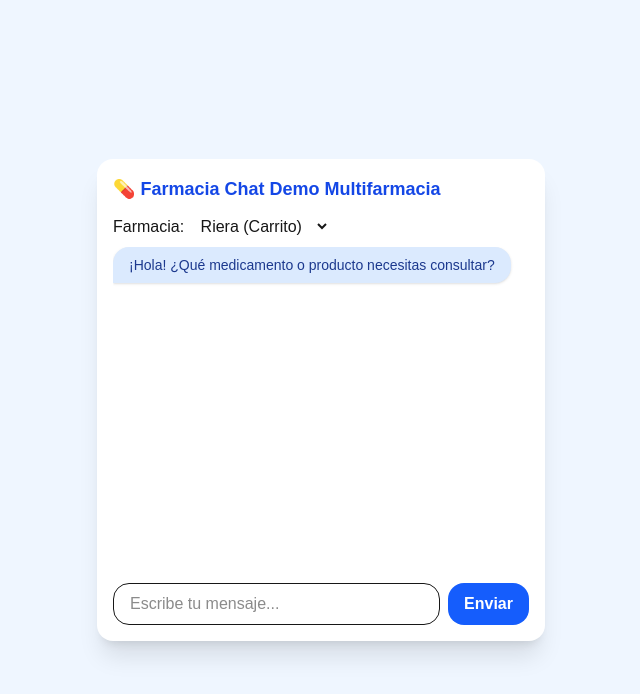
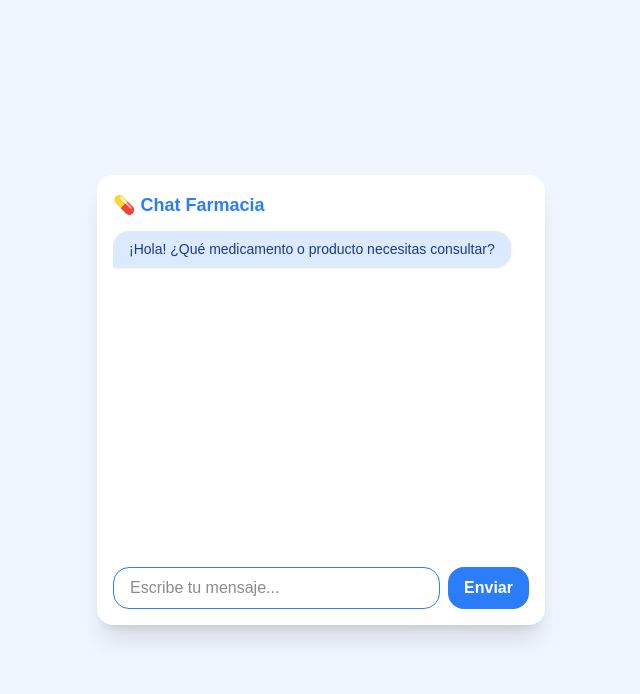
Before and after one commit to Davis9911/farmacia-frontend, a Next.js app: page / in a window 1280 px wide. Shown: the top 694 px of the page, without its empty margins (319-959 px from the left). Built offline with nearby package versions, Linux system fonts and the light colour scheme.

Commit message:
Personalizacion visual por URL

```diff
--- a/src/app/page.js
+++ b/src/app/page.js
@@ -1,12 +1,32 @@
 "use client";
-import { useState } from "react";
+import { useState, useEffect } from "react";
+
+// Función para leer parámetros de la URL
+function getQueryParams() {
+  if (typeof window === "undefined") return {
+    color: "#2B7DFA",
+    logo: "",
+    farmaciaId: "riera"
+  };
+  const params = new URLSearchParams(window.location.search);
+  return {
+    color: params.get("color") || "#2B7DFA",
+    logo: params.get("logo") || "",
+    farmaciaId: params.get("farmacia_id") || "riera"
+  };
+}
 
 export default function Home() {
+  // Lee los parámetros solo una vez al principio
+  const { color, logo, farmaciaId } = getQueryParams();
+
   const [messages, setMessages] = useState([
     { sender: "bot", text: "¡Hola! ¿Qué medicamento o producto necesitas consultar?" }
   ]);
   const [input, setInput] = useState("");
-  const [farmaciaId, setFarmaciaId] = useState("riera"); // por defecto "riera"
+
+  // Si algún día quieres que el usuario pueda cambiar de farmacia sin recargar,
+  // puedes volver a poner el selector. Ahora solo usa la que llega por URL.
 
   function parseBotReply(text) {
     // Detecta cualquier enlace (no solo WhatsApp)
@@ -74,11 +94,11 @@ export default function Home() {
         method: "POST",
         headers: {
           "Content-Type": "application/json",
-          "x-api-key": "CaminogloriaDPM2709_" // <-- AQUÍ TU TOKEN
+          "x-api-key": "CaminogloriaDPM2709_" // <-- TU TOKEN
         },
         body: JSON.stringify({
           message: userMessage,
-          farmacia_id: farmaciaId // este es el identificador que va al backend
+          farmacia_id: farmaciaId // Llega desde la URL
         }),
       });
       const data = await res.json();
@@ -97,15 +117,21 @@ export default function Home() {
   return (
     <div className="min-h-screen bg-blue-50 flex flex-col items-center justify-center">
       <div className="bg-white rounded-2xl shadow-xl w-full max-w-md flex flex-col p-4">
-        <div className="text-lg font-bold text-blue-700 mb-3">💊 Farmacia Chat Demo Multifarmacia</div>
-        {/* Selector de farmacia para pruebas */}
-        <div className="mb-2">
-          <label className="mr-2">Farmacia: </label>
-          <select value={farmaciaId} onChange={e => setFarmaciaId(e.target.value)}>
-            <option value="riera">Riera (Carrito)</option>
-            <option value="uriarte">Uriarte (Simple)</option>
-          </select>
+        {/* Barra superior personalizada */}
+        <div
+          className="text-lg font-bold mb-3 flex items-center"
+          style={{ color: color }}
+        >
+          {logo && (
+            <img
+              src={logo}
+              alt="logo farmacia"
+              style={{ width: 36, height: 36, borderRadius: "50%", marginRight: 8 }}
+            />
+          )}
+          💊 Chat Farmacia
         </div>
+
         <div className="flex-1 overflow-y-auto mb-4" style={{ minHeight: "320px", maxHeight: "320px" }}>
           {messages.map((msg, i) => (
             <div
@@ -115,9 +141,10 @@ export default function Home() {
               <div
                 className={`px-4 py-2 rounded-2xl text-sm shadow
                   ${msg.sender === "user"
-                    ? "bg-blue-600 text-white rounded-br-none"
+                    ? "text-white rounded-br-none"
                     : "bg-blue-100 text-blue-900 rounded-bl-none"
                   }`}
+                style={msg.sender === "user" ? { backgroundColor: color } : {}}
               >
                 {msg.sender === "bot" ? parseBotReply(msg.text) : msg.text}
               </div>
@@ -126,14 +153,16 @@ export default function Home() {
         </div>
         <form onSubmit={sendMessage} className="flex gap-2">
           <input
-            className="flex-1 border rounded-2xl px-4 py-2 focus:outline-none focus:ring-2 focus:ring-blue-400"
+            className="flex-1 border rounded-2xl px-4 py-2 focus:outline-none focus:ring-2"
+            style={{ borderColor: color }}
             placeholder="Escribe tu mensaje..."
             value={input}
             onChange={(e) => setInput(e.target.value)}
           />
           <button
             type="submit"
-            className="bg-blue-600 text-white px-4 py-2 rounded-2xl font-bold hover:bg-blue-700 transition"
+            className="text-white px-4 py-2 rounded-2xl font-bold hover:opacity-90 transition"
+            style={{ backgroundColor: color }}
           >
             Enviar
           </button>
```
